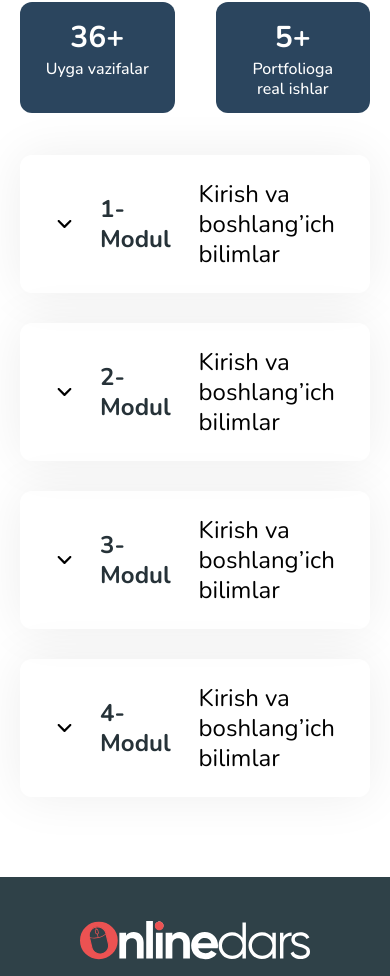
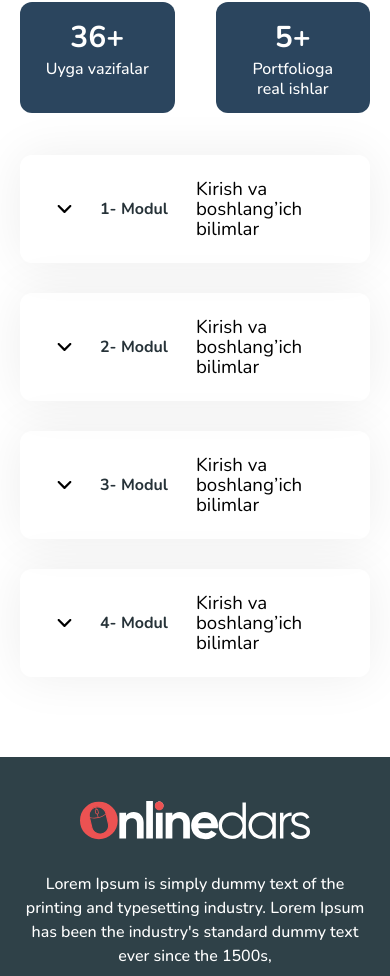
Before and after one commit to akramjonnuriddinov/online-dars, a Vue app: page / in a window 390 px wide. Shown: the part 8637-9613 px from the top of the page. Built offline with nearby package versions, Linux system fonts and the light colour scheme.

Commit message:
Add AppAccordion media queries

```diff
--- a/src/assets/styles/main.css
+++ b/src/assets/styles/main.css
@@ -743,6 +743,8 @@
   align-items: center;
   cursor: pointer;
   width: 100%;
+  font-weight: 700;
+  font-size: 24px;
 }
 
 .accordion-list__icon {
@@ -757,15 +759,12 @@
 .accordion-list__header-number {
   display: block;
   color: #263238;
-  font-weight: 700;
-  font-size: 24px;
+
   line-height: 30px;
   margin-right: 28px;
 }
 
 .accordion-list__header-title {
-  font-size: 24px;
-  line-height: 30px;
   margin: 0;
   font-weight: 400;
   color: var(--text-black);
@@ -806,6 +805,16 @@
 
 .lesson-list__item:not(:last-child) {
   margin-bottom: 24px;
+}
+
+@media screen and (max-width: 670px) {
+  .accordion-list__header {
+    font-size: 16px;
+    line-height: 20px;
+  }
+  .accordion-list__header-number {
+    white-space: nowrap;
+  }
 }
 /* /ACCORDION */
 
```
